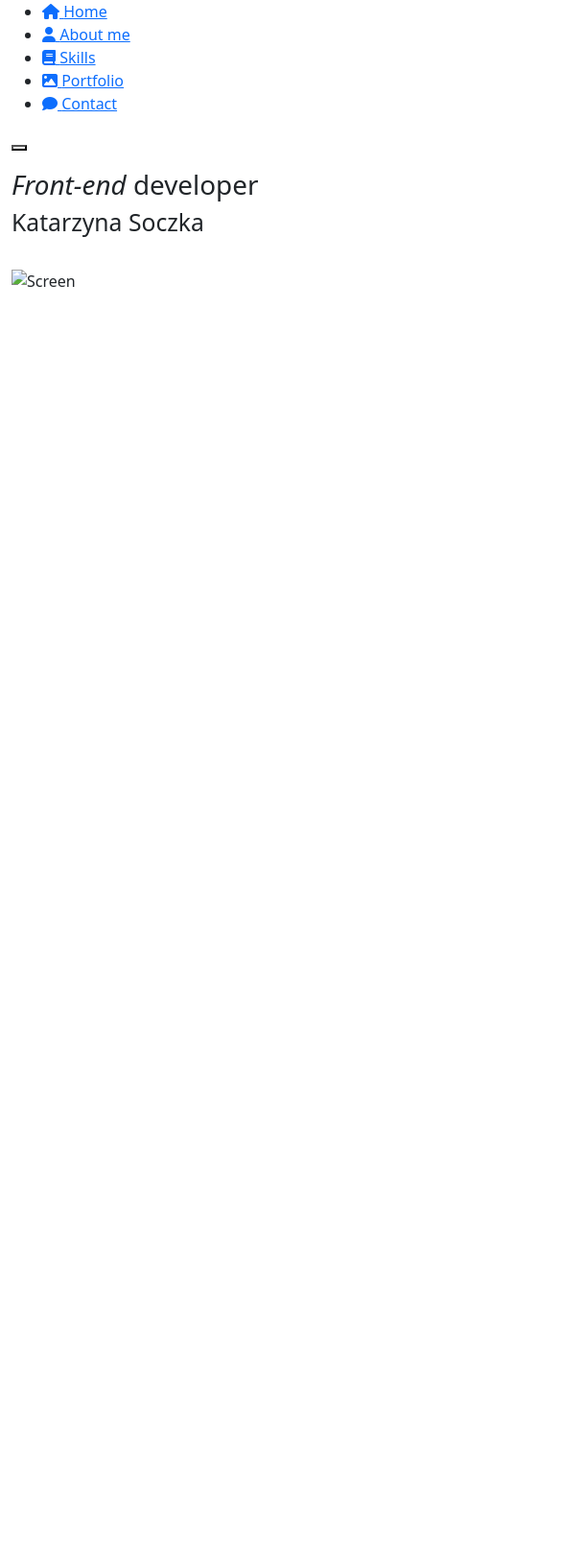
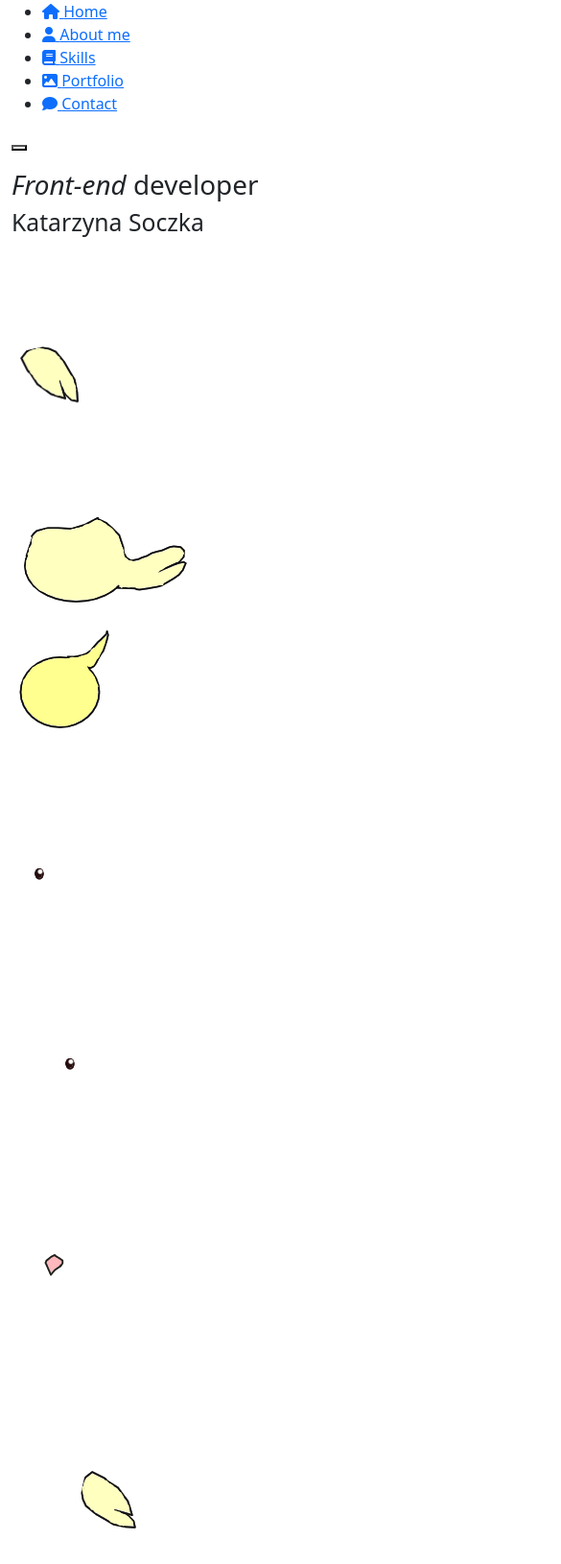
Before and after one commit to BansheeQueen/portfolio, a plain HTML site: page assets/index.html in a window 390 px wide. Shown: the top 1630 px of the page at 96% size, 585 px wide, since content can reach past the window. Before the commit the page ends 844 px from the top, so only its background shows below. Drawn offline with Linux system fonts and the light colour scheme; files that its build step writes are made by us from their sources; files whose address does not match are found by name.

Commit message:
Upload images for header

```diff
--- a/assets/index.html
+++ b/assets/index.html
@@ -1,5 +1,6 @@
 <!DOCTYPE html>
 <html lang="en">
+
 <head>
     <meta charset="UTF-8">
     <meta http-equiv="X-UA-Compatible" content="IE=edge">
@@ -70,21 +71,28 @@
             </div>
             <div class="col-md-6 col-sm-8">
                 <div class="parrot-container">
-                        <img src="" alt="">
-                        <img src="" alt="">
-                        <img src="" alt="">
-                        <img src="" alt="">
-                        <img src="" alt="">
-                        <img src="" alt="">
-                        <img src="" alt="">
+                    <img src="images/parrot/left-wing.png" alt="Left parrot wing">
+                    <img src="images/parrot/torso.png" alt="Parrot torso">
+                    <img src="images/parrot/head.png" alt="Parrot head">
+                    <img src="images/parrot/left-eye.png" alt="Left parrot eye">
+                    <img src="images/parrot/right-eye.png" alt="Right parrot eye">
+                    <img src="images/parrot/beak.png" alt="Parrot Beak">
+                    <img src="images/parrot/right-wing.png" alt="Right parrot wing">
                 </div>
-                    <img src="" alt="Screen" class="screen">
+                <div class="monitor-container">
+                    <img src="images/screen/screen.png" alt="Screen" class="screen">
+                    <img src="images/screen/html.png" alt="Text on screen" class="Text on screen">
+                </div>
+
             </div>
         </div>
     </div>
 </section>
 
 <div class="content-area">
+    <div class="container">
+        <div class="col-md-8 offset-md-2">
+            <div class="row">
                 <section class="about">
 
                 </section>
@@ -96,13 +104,16 @@
                 <section class="portfolio">
 
                 </section>
-
+            </div>
+        </div>
+    </div>
 </div>
 
 <footer>
     <section class="contact"></section>
     <div class="copyright"></div>
 </footer>
+
 <body>
 
     <script src="assets/js/script.js"></script>
@@ -110,4 +121,5 @@
     <script src="assets/js/bootstrap.min.js"></script>
     <script src="https://kit.fontawesome.com/4fbf507877.js" crossorigin="anonymous"></script>
 </body>
+
 </html>
```
Also changed, not shown: assets/images/background.png (added), assets/images/parrot/beak.png (added), assets/images/parrot/head.png (added), assets/images/parrot/left-eye.png (added), assets/images/parrot/left-wing.png (added), assets/images/parrot/legs.png (added), assets/images/parrot/right-eye.png (added), assets/images/parrot/right-wing.png (added), assets/images/parrot/torso.png (added), assets/images/screen/html.png (added), assets/images/screen/screen.png (added). Lines whose indentation alone changed are shown as unchanged.
